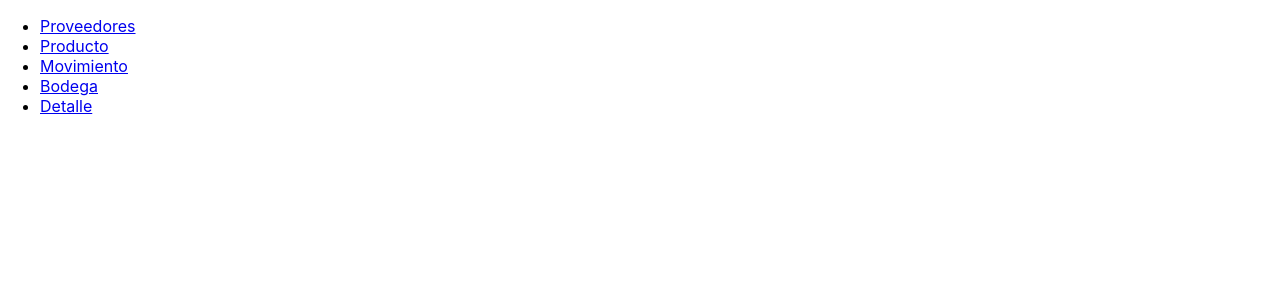
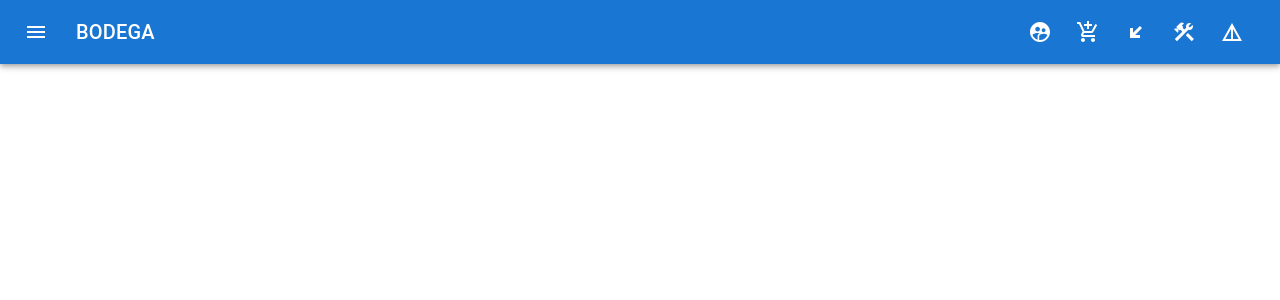
Before and after one commit to proyectoSeminarioAc/bodega-front, a React (Create React App) app: page / in a window 1280 px wide. Shown: the top 300 px of the page. Built offline with nearby package versions, Linux system fonts and the light colour scheme.

Commit message:
Hotfix/2021 11 14 add style app bar (#4)
* Se agrega paquete de rutas de react

* Se agregan rutas y componente de providers

* Se agregan las plantillas de las pantallas

* Se agregan app bar

* fix conflicts

```diff
--- a/package.json
+++ b/package.json
@@ -5,6 +5,7 @@
   "dependencies": {
     "@emotion/react": "^11.5.0",
     "@emotion/styled": "^11.3.0",
+    "@mui/icons-material": "^5.1.0",
     "@mui/material": "^5.1.0",
     "@testing-library/jest-dom": "^5.11.4",
     "@testing-library/react": "^11.1.0",
--- a/src/App.js
+++ b/src/App.js
@@ -3,7 +3,6 @@
 import {
     BrowserRouter as Router,
     Route,
-    Link,
     Switch,
 } from "react-router-dom";
 
@@ -12,31 +11,13 @@
 import Detail from "./pages/detail";
 import Product from "./pages/product";
 import Move from "./pages/move";
+import PrimaryAppBar from "./components/appBar";
 
 function App() {
     return (
         <Router>
             <div>
-                <nav>
-                    <ul>
-                        <li>
-                            <Link to="/providers">Proveedores</Link>
-                        </li>
-                        <li>
-                            <Link to="/product">Producto</Link>
-                        </li>
-                        <li>
-                            <Link to="/move">Movimiento</Link>
-                        </li>
-                        <li>
-                            <Link to="/storage">Bodega</Link>
-                        </li>
-                        <li>
-                            <Link to="/detail">Detalle</Link>
-                        </li>
-                    </ul>
-                </nav>
-
+               <PrimaryAppBar/>
                 <Switch>
                     <Route path="/providers">
                         <Provider/>
--- /dev/null
+++ b/src/components/appBar.js
@@ -0,0 +1,179 @@
+import {useHistory} from "react-router-dom";
+import AppBar from '@mui/material/AppBar';
+import Box from '@mui/material/Box';
+import Toolbar from '@mui/material/Toolbar';
+import IconButton from '@mui/material/IconButton';
+import Typography from '@mui/material/Typography';
+import Badge from '@mui/material/Badge';
+import MenuItem from '@mui/material/MenuItem';
+import Menu from '@mui/material/Menu';
+import MenuIcon from '@mui/icons-material/Menu';
+import AccountCircle from '@mui/icons-material/AccountCircle';
+import MailIcon from '@mui/icons-material/Mail';
+import NotificationsIcon from '@mui/icons-material/Notifications';
+import MoreIcon from '@mui/icons-material/MoreVert';
+import {useState} from "react";
+import ConstructionIcon from '@mui/icons-material/Construction';
+import SupervisedUserCircleIcon from '@mui/icons-material/SupervisedUserCircle';
+import AddShoppingCartIcon from '@mui/icons-material/AddShoppingCart';
+import TransitEnterexitIcon from '@mui/icons-material/TransitEnterexit';
+import DetailsIcon from '@mui/icons-material/Details';
+
+function PrimaryAppBar() {
+    const [anchorEl, setAnchorEl] = useState(null);
+    const [mobileMoreAnchorEl, setMobileMoreAnchorEl] = useState(null);
+    const history = useHistory();
+    const isMenuOpen = Boolean(anchorEl);
+    const isMobileMenuOpen = Boolean(mobileMoreAnchorEl);
+
+    const handleProfileMenuOpen = (event) => {
+        setAnchorEl(event.currentTarget);
+    };
+
+    const handleMobileMenuClose = () => {
+        setMobileMoreAnchorEl(null);
+    };
+
+    const handleMenuClose = () => {
+        setAnchorEl(null);
+        handleMobileMenuClose();
+    };
+
+    const handleMobileMenuOpen = (event) => {
+        setMobileMoreAnchorEl(event.currentTarget);
+    };
+
+    const menuId = 'primary-search-account-menu';
+    const renderMenu = (
+        <Menu
+            anchorEl={anchorEl}
+            anchorOrigin={{
+                vertical: 'top',
+                horizontal: 'right',
+            }}
+            id={menuId}
+            keepMounted
+            transformOrigin={{
+                vertical: 'top',
+                horizontal: 'right',
+            }}
+            open={isMenuOpen}
+            onClose={handleMenuClose}
+        >
+            <MenuItem onClick={handleMenuClose}>Profile</MenuItem>
+            <MenuItem onClick={handleMenuClose}>My account</MenuItem>
+        </Menu>
+    );
+
+    const mobileMenuId = 'primary-search-account-menu-mobile';
+    const renderMobileMenu = (
+        <Menu
+            anchorEl={mobileMoreAnchorEl}
+            anchorOrigin={{
+                vertical: 'top',
+                horizontal: 'right',
+            }}
+            id={mobileMenuId}
+            keepMounted
+            transformOrigin={{
+                vertical: 'top',
+                horizontal: 'right',
+            }}
+            open={isMobileMenuOpen}
+            onClose={handleMobileMenuClose}
+        >
+            <MenuItem>
+                <IconButton size="large" aria-label="show 4 new mails" color="inherit">
+                    <Badge badgeContent={4} color="error">
+                        <MailIcon/>
+                    </Badge>
+                </IconButton>
+                <p>Messages</p>
+            </MenuItem>
+            <MenuItem>
+                <IconButton
+                    size="large"
+                    aria-label="show 17 new notifications"
+                    color="inherit"
+                >
+                    <Badge badgeContent={17} color="error">
+                        <NotificationsIcon/>
+                    </Badge>
+                </IconButton>
+                <p>Notifications</p>
+            </MenuItem>
+            <MenuItem onClick={handleProfileMenuOpen}>
+                <IconButton
+                    size="large"
+                    aria-label="account of current user"
+                    aria-controls="primary-search-account-menu"
+                    aria-haspopup="true"
+                    color="inherit"
+                >
+                    <AccountCircle/>
+                </IconButton>
+                <p>Profile</p>
+            </MenuItem>
+        </Menu>
+    );
+
+    return (
+        <Box sx={{flexGrow: 1}}>
+            <AppBar position="static">
+                <Toolbar>
+                    <IconButton
+                        size="large"
+                        edge="start"
+                        color="inherit"
+                        aria-label="open drawer"
+                        sx={{mr: 2}}
+                    >
+                        <MenuIcon/>
+                    </IconButton>
+                    <Typography
+                        variant="h6"
+                        noWrap
+                        component="div"
+                        sx={{display: {xs: 'none', sm: 'block'}}}
+                    >
+                        BODEGA
+                    </Typography>
+                    <Box sx={{flexGrow: 1}}/>
+                    <Box sx={{display: {xs: 'none', md: 'flex'}}}>
+                        <IconButton size="large" aria-label="show 4 new mails" color="inherit">
+                            <SupervisedUserCircleIcon onClick={() => history.push('/providers')}/>
+                        </IconButton>
+                        <IconButton size="large" aria-label="show 4 new mails" color="inherit">
+                            <AddShoppingCartIcon onClick={() => history.push('/product')}/>
+                        </IconButton>
+                        <IconButton size="large" aria-label="show 17 new notifications" color="inherit">
+                            <TransitEnterexitIcon onClick={() => history.push('/move')}/>
+                        </IconButton>
+                        <IconButton size="large" aria-label="show 4 new mails" color="inherit">
+                            <ConstructionIcon onClick={() => history.push('/storage')}/>
+                        </IconButton>
+                        <IconButton size="large" aria-label="show 17 new notifications" color="inherit">
+                            <DetailsIcon onClick={() => history.push('/detail')}/>
+                        </IconButton>
+                    </Box>
+                    <Box sx={{display: {xs: 'flex', md: 'none'}}}>
+                        <IconButton
+                            size="large"
+                            aria-label="show more"
+                            aria-controls={mobileMenuId}
+                            aria-haspopup="true"
+                            onClick={handleMobileMenuOpen}
+                            color="inherit"
+                        >
+                            <MoreIcon/>
+                        </IconButton>
+                    </Box>
+                </Toolbar>
+            </AppBar>
+            {renderMobileMenu}
+            {renderMenu}
+        </Box>
+    );
+}
+
+export default PrimaryAppBar;
```
Also changed, not shown: 1 other file (tests, documents, lock files or other folders).
